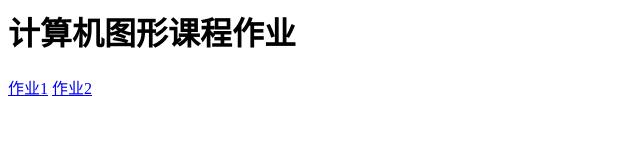
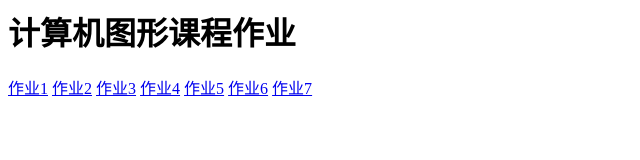
Before and after one commit to ajdao/202123211402034.github.io, a plain HTML site: page index.html in a window 1280 px wide. Shown: the whole page, without its empty margins (0-640 px from the left). Drawn offline with Linux system fonts and the light colour scheme.

Commit message:
Update index.html

```diff
--- a/index.html
+++ b/index.html
@@ -2,3 +2,8 @@
 <h1>计算机图形课程作业</h1>
 <a href="./test1/demo1.html">作业1</a>
 <a href="./test2/demo2.html">作业2</a>
+<a href="./test3/demo3.html">作业3</a>
+<a href="./test4/demo4.html">作业4</a>
+<a href="./test5/demo5.html">作业5</a>
+<a href="./test6/demo6.html">作业6</a>
+<a href="./test7/demo7.html">作业7</a>
```
